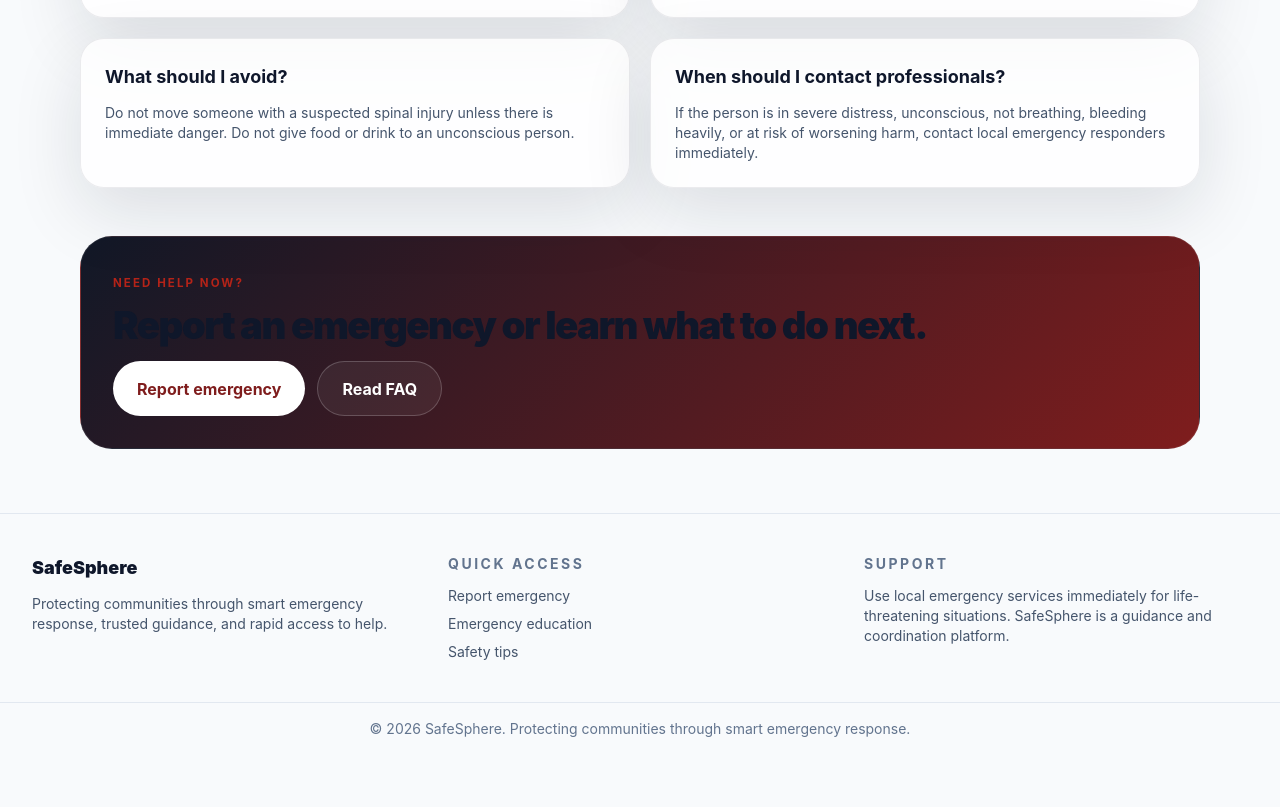
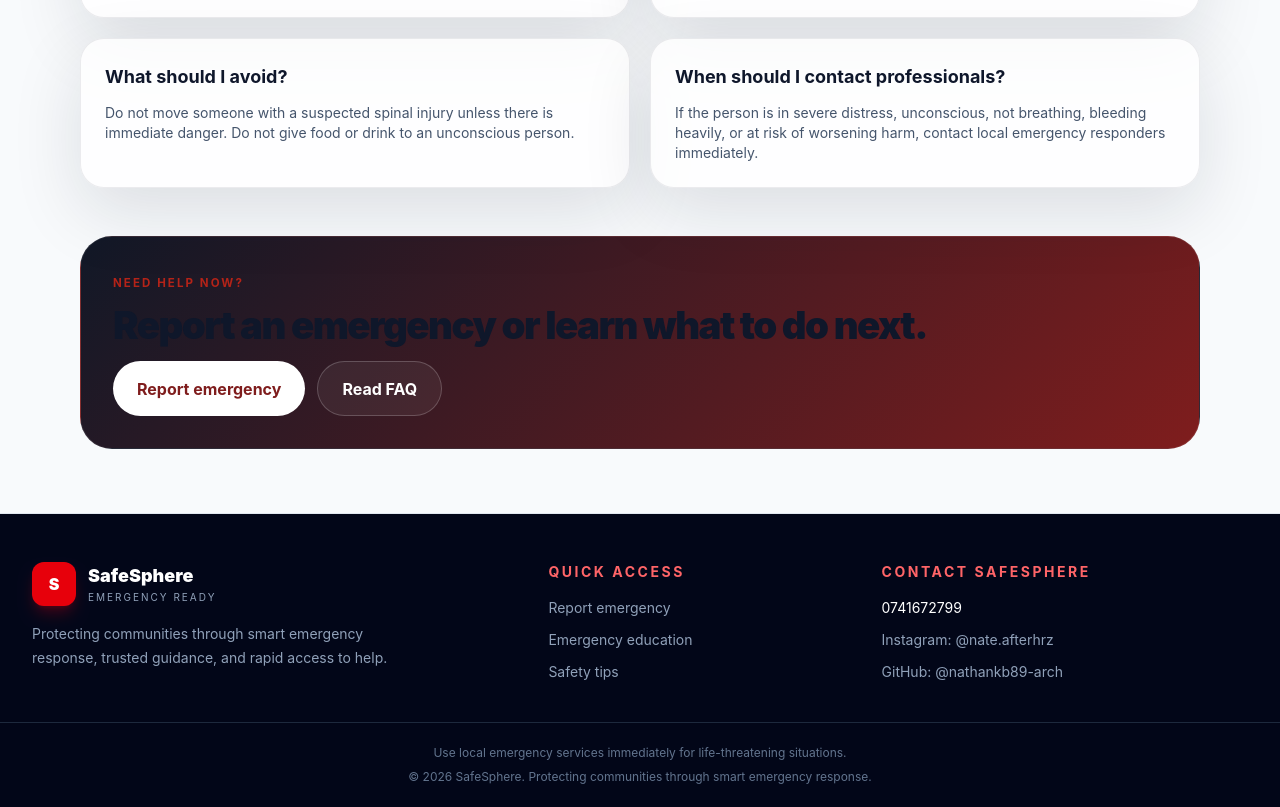
Before and after one commit to nathankb89-arch/SafeSphere_, a React (Vite) app in the folder frontend/: page /education in a window 1280 px wide. Shown: the part 1073-1880 px from the top of the page. Before the commit the page ends 1828 px from the top, so only its background shows below. Built offline with nearby package versions, Linux system fonts and the light colour scheme; no server answers.

Commit message:
feat: enhance Footer and About components with improved layout, accessibility, and error handling

```diff
--- a/frontend/src/components/Footer.jsx
+++ b/frontend/src/components/Footer.jsx
@@ -1,26 +1,37 @@
 export default function Footer() {
   return (
-    <footer className="border-t border-slate-200 bg-slate-50 pt-10 text-slate-700 dark:border-slate-800 dark:bg-slate-950 dark:text-slate-300">
-      <div className="mx-auto grid max-w-7xl gap-8 px-4 pb-10 sm:px-6 lg:grid-cols-3 lg:px-8">
+    <footer className="border-t border-slate-200 bg-slate-950 pt-12 text-slate-300 dark:border-slate-800 dark:bg-black">
+      <div className="mx-auto grid max-w-7xl gap-10 px-4 pb-10 sm:px-6 lg:grid-cols-[1.3fr_0.8fr_1fr] lg:px-8">
         <div>
-          <p className="text-lg font-black text-slate-900 dark:text-white">SafeSphere</p>
-          <p className="mt-3 max-w-sm text-sm text-slate-600 dark:text-slate-300">Protecting communities through smart emergency response, trusted guidance, and rapid access to help.</p>
+          <div className="flex items-center gap-3">
+            <span className="flex h-11 w-11 items-center justify-center rounded-xl bg-red-600 font-black text-white shadow-lg shadow-red-600/25">S</span>
+            <div>
+              <p className="text-lg font-black text-white">SafeSphere</p>
+              <p className="text-[10px] uppercase tracking-[0.2em] text-slate-400">Emergency ready</p>
+            </div>
+          </div>
+          <p className="mt-4 max-w-sm text-sm leading-6 text-slate-400">Protecting communities through smart emergency response, trusted guidance, and rapid access to help.</p>
         </div>
         <div>
-          <p className="text-sm font-bold uppercase tracking-[0.18em] text-slate-500 dark:text-slate-400">Quick access</p>
-          <ul className="mt-3 space-y-2 text-sm text-slate-600 dark:text-slate-300">
-            <li>Report emergency</li>
-            <li>Emergency education</li>
-            <li>Safety tips</li>
+          <p className="text-sm font-bold uppercase tracking-[0.18em] text-red-400">Quick access</p>
+          <ul className="mt-4 space-y-3 text-sm text-slate-400">
+            <li><a href="/report" className="transition hover:text-white">Report emergency</a></li>
+            <li><a href="/education" className="transition hover:text-white">Emergency education</a></li>
+            <li><a href="/safety-tips" className="transition hover:text-white">Safety tips</a></li>
           </ul>
         </div>
         <div>
-          <p className="text-sm font-bold uppercase tracking-[0.18em] text-slate-500 dark:text-slate-400">Support</p>
-          <p className="mt-3 text-sm text-slate-600 dark:text-slate-300">Use local emergency services immediately for life-threatening situations. SafeSphere is a guidance and coordination platform.</p>
+          <p className="text-sm font-bold uppercase tracking-[0.18em] text-red-400">Contact SafeSphere</p>
+          <div className="mt-4 space-y-3 text-sm">
+            <a href="tel:0741672799" className="block text-white transition hover:text-red-300">0741672799</a>
+            <a href="https://instagram.com/nate.afterhrz" target="_blank" rel="noreferrer" className="block text-slate-400 transition hover:text-white">Instagram: @nate.afterhrz</a>
+            <a href="https://github.com/nathankb89-arch" target="_blank" rel="noreferrer" className="block text-slate-400 transition hover:text-white">GitHub: @nathankb89-arch</a>
+          </div>
         </div>
       </div>
-      <div className="border-t border-slate-200 py-4 text-center text-sm text-slate-500 dark:border-slate-800 dark:text-slate-400">
-        &copy; {new Date().getFullYear()} SafeSphere. Protecting communities through smart emergency response.
+      <div className="border-t border-slate-800 px-4 py-5 text-center text-xs leading-5 text-slate-500 sm:px-6">
+        <p>Use local emergency services immediately for life-threatening situations.</p>
+        <p className="mt-1">&copy; {new Date().getFullYear()} SafeSphere. Protecting communities through smart emergency response.</p>
       </div>
     </footer>
   )
--- a/frontend/src/index.css
+++ b/frontend/src/index.css
@@ -1,4 +1,6 @@
 @import "tailwindcss";
+
+@custom-variant dark (&:where(.dark, .dark *));
 
 :root {
   color-scheme: light;
--- a/frontend/src/pages/About.jsx
+++ b/frontend/src/pages/About.jsx
@@ -4,7 +4,16 @@ import Spinner from '../components/Spinner'
 
 export default function About() {
   const [info, setInfo] = useState(null)
-  useEffect(() => { api.get('/safety/about/').then((res) => setInfo(res.data)) }, [])
+  useEffect(() => {
+    api.get('/safety/about/')
+      .then((res) => setInfo(res.data))
+      .catch(() => setInfo({
+        name: 'SafeSphere',
+        tagline: 'Protecting communities through smart emergency response.',
+        mission: 'SafeSphere helps people report emergencies, find guidance, and connect with support while professional responders are on the way.',
+        contact_email: 'support@safesphere.local',
+      }))
+  }, [])
   if (!info) return <Spinner />
   return (
     <main className="page-shell py-12">
```
